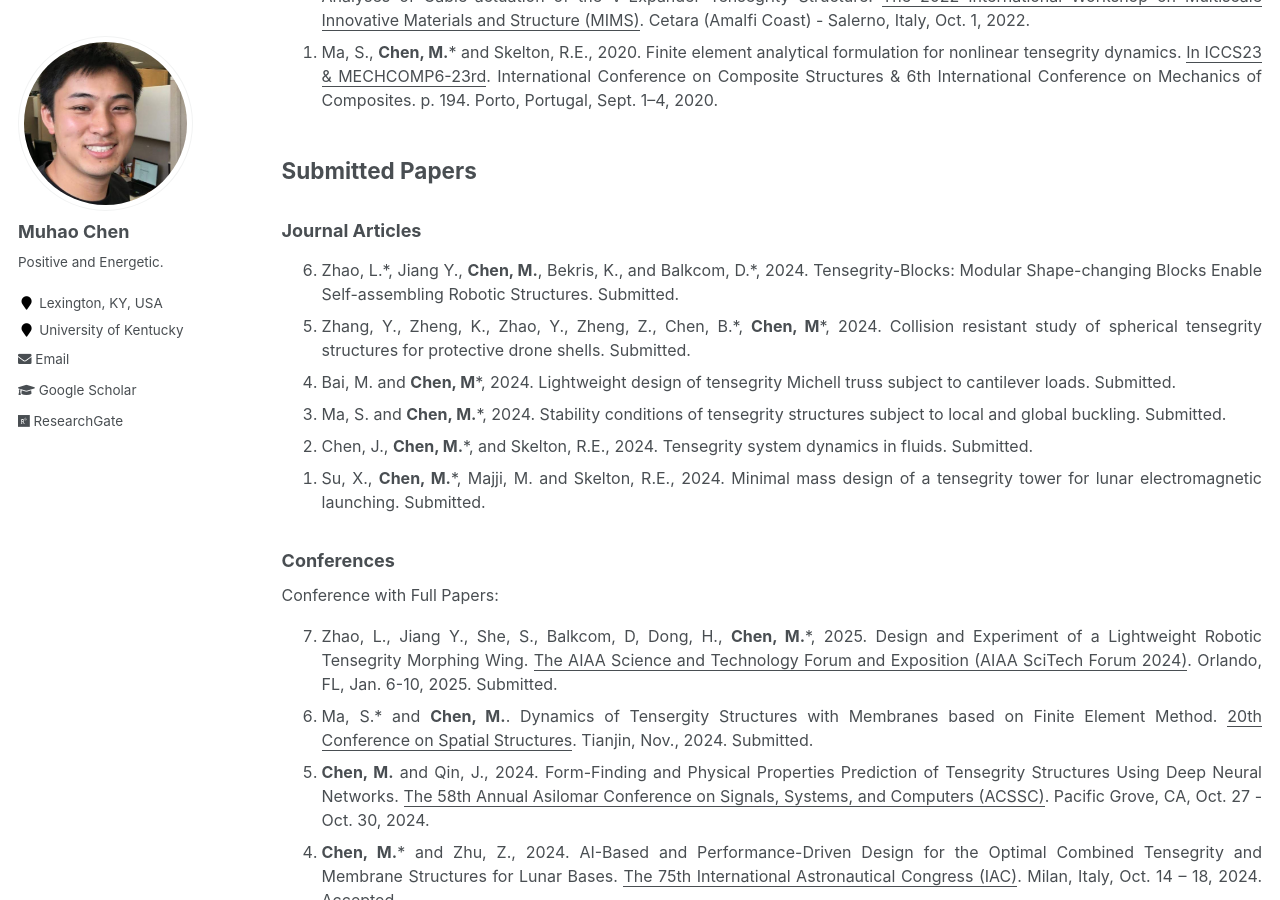
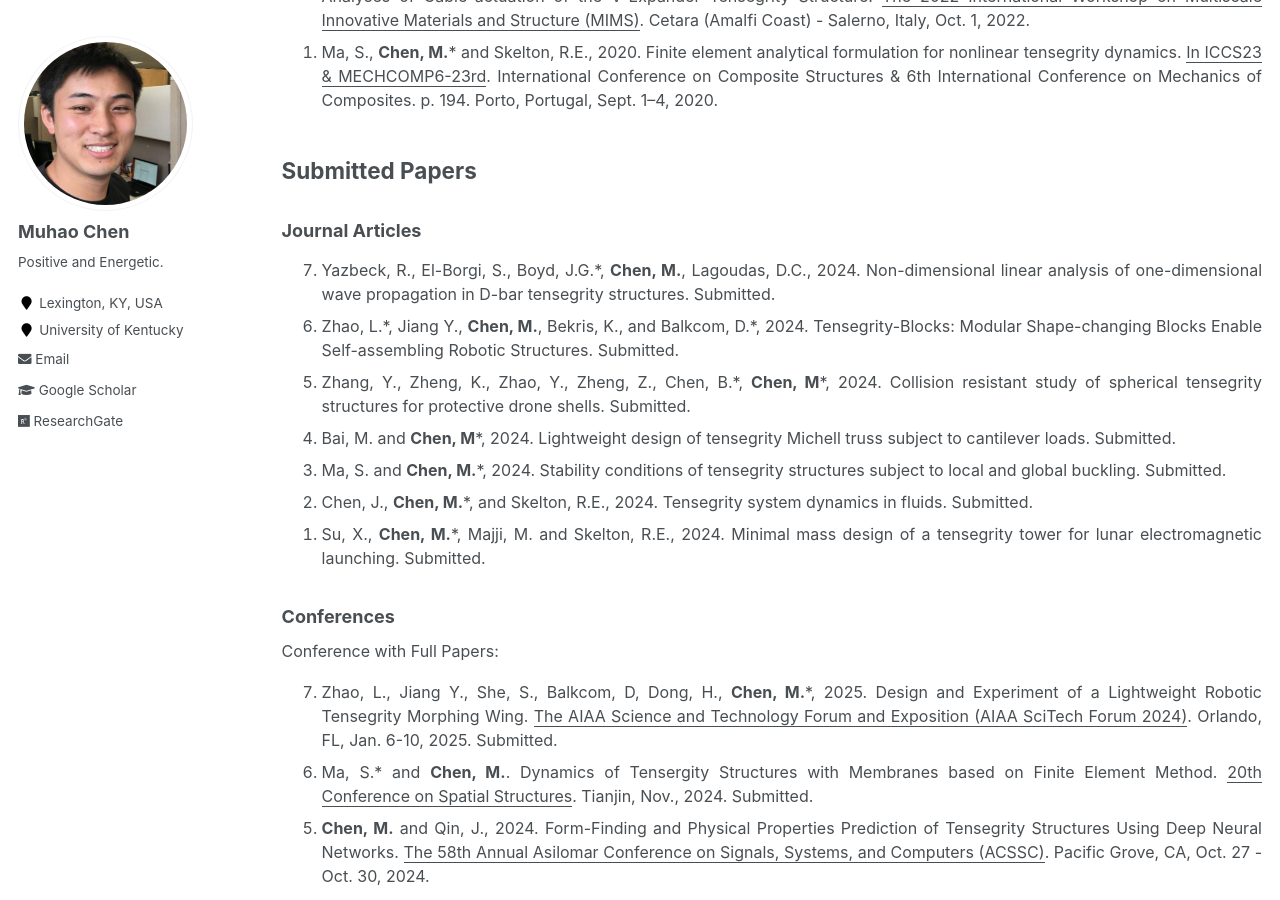
Before and after one commit to Muhao-Chen/muhao-chen.github.io, a Jekyll site: the page built from _pages/publication.md, in a window 1280 px wide and 900 px high, scrolled down 3611 px. Built offline with Jekyll 4.4.1, drawn with Linux system fonts in a browser that asks for light colours; part of the change alters nothing that is shown.

Commit message:
Update publication.md

```diff
--- a/_pages/publication.md
+++ b/_pages/publication.md
@@ -85,7 +85,7 @@ Conference with Abstracts:
 ### Journal Articles
 <font size=3>
 <ol reversed>
-<!-- <li> Yazbeck, R., El-Borgi, S., Boyd, J.G.*, Lagoudas, D.C., and <strong>Chen, M.</strong>, 2024. Non-dimensional linear analysis of one-dimensional wave propagation in D-bar tensegrity structures. Submitted. </li> -->
+<li> Yazbeck, R., El-Borgi, S., Boyd, J.G.*, <strong>Chen, M.</strong>, Lagoudas, D.C., 2024. Non-dimensional linear analysis of one-dimensional wave propagation in D-bar tensegrity structures. Submitted. </li>
 <li> Zhao, L.*, Jiang Y., <strong>Chen, M.</strong>, Bekris, K., and Balkcom, D.*, 2024. Tensegrity-Blocks: Modular Shape-changing Blocks Enable Self-assembling Robotic Structures. Submitted. </li>
 <li> Zhang, Y., Zheng, K., Zhao, Y., Zheng, Z., Chen, B.*, <strong>Chen, M</strong>*, 2024. Collision resistant study of spherical tensegrity structures for protective drone shells. Submitted. </li>
 <!-- <li><strong>Chen, M.</strong>*, Shen, Y., and Skelton, R.E. Model-Based and Markov Data-Based Linearized Tensegrity Dynamics and Analysis of Morphing Airfoils. <u>Journal of Guidance, Control, and Dynamics</u>. Submitted.</li> -->
```
